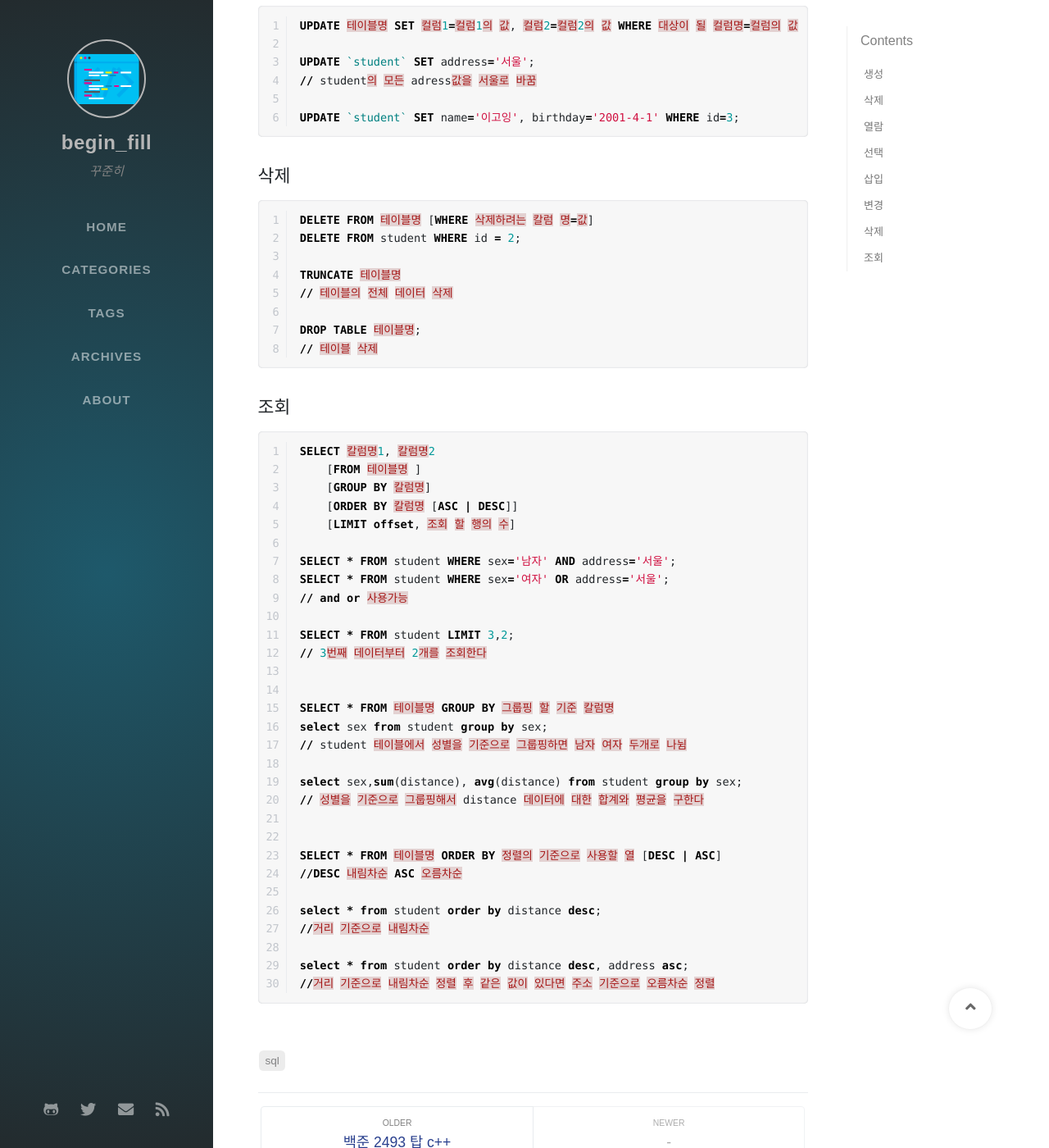
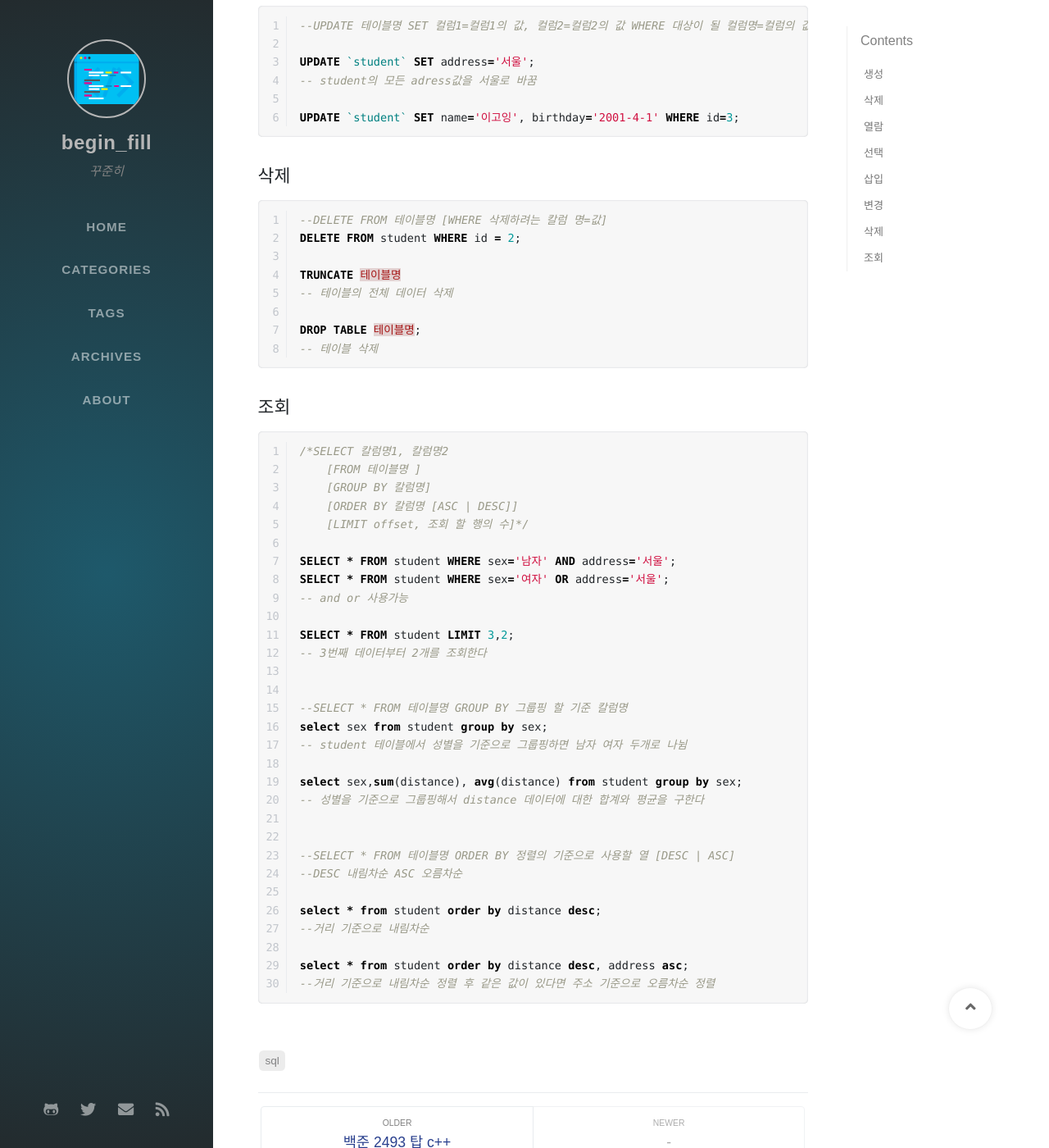
Before and after one commit to ip99202/ip99202.github.io, a Jekyll site: the page built from _posts/2020-03-12-SQL-정리.md, in a window 1280 px wide and 1400 px high, scrolled down 920 px. Shown: the whole window at 82% size. Built offline with Jekyll 4.4.1, drawn with Linux system fonts in a browser that asks for light colours; nearby versions of some CDN libraries; some web fonts are replaced; comment, search, counter and statistics services are not loaded.

````diff
--- a/_posts/2020-03-12-SQL-정리.md
+++ b/_posts/2020-03-12-SQL-정리.md
@@ -36,56 +36,56 @@ INSERT INTO `student` (`id`, `name`, `sex`, `address`, `birthday`) VALUES ('1',
 
 ## 변경
 ```sql
-UPDATE 테이블명 SET 컬럼1=컬럼1의 값, 컬럼2=컬럼2의 값 WHERE 대상이 될 컬럼명=컬럼의 값
+--UPDATE 테이블명 SET 컬럼1=컬럼1의 값, 컬럼2=컬럼2의 값 WHERE 대상이 될 컬럼명=컬럼의 값
 
 UPDATE `student` SET address='서울';
-// student의 모든 adress값을 서울로 바꿈
+-- student의 모든 adress값을 서울로 바꿈
 
 UPDATE `student` SET name='이고잉', birthday='2001-4-1' WHERE id=3;
 ```
 
 ## 삭제
 ```sql
-DELETE FROM 테이블명 [WHERE 삭제하려는 칼럼 명=값]
+--DELETE FROM 테이블명 [WHERE 삭제하려는 칼럼 명=값]
 DELETE FROM student WHERE id = 2;
 
 TRUNCATE 테이블명
-// 테이블의 전체 데이터 삭제
+-- 테이블의 전체 데이터 삭제
 
 DROP TABLE 테이블명;
-// 테이블 삭제
+-- 테이블 삭제
 ```
 
 ## 조회
 ```sql
-SELECT 칼럼명1, 칼럼명2
+/*SELECT 칼럼명1, 칼럼명2
     [FROM 테이블명 ]
     [GROUP BY 칼럼명]
     [ORDER BY 칼럼명 [ASC | DESC]]
-    [LIMIT offset, 조회 할 행의 수]
+    [LIMIT offset, 조회 할 행의 수]*/
 
 SELECT * FROM student WHERE sex='남자' AND address='서울';
 SELECT * FROM student WHERE sex='여자' OR address='서울';
-// and or 사용가능
+-- and or 사용가능
 
 SELECT * FROM student LIMIT 3,2;
-// 3번째 데이터부터 2개를 조회한다
+-- 3번째 데이터부터 2개를 조회한다
 
 
-SELECT * FROM 테이블명 GROUP BY 그룹핑 할 기준 칼럼명
+--SELECT * FROM 테이블명 GROUP BY 그룹핑 할 기준 칼럼명
 select sex from student group by sex;
-// student 테이블에서 성별을 기준으로 그룹핑하면 남자 여자 두개로 나뉨
+-- student 테이블에서 성별을 기준으로 그룹핑하면 남자 여자 두개로 나뉨
 
 select sex,sum(distance), avg(distance) from student group by sex;
-// 성별을 기준으로 그룹핑해서 distance 데이터에 대한 합계와 평균을 구한다
+-- 성별을 기준으로 그룹핑해서 distance 데이터에 대한 합계와 평균을 구한다
 
 
-SELECT * FROM 테이블명 ORDER BY 정렬의 기준으로 사용할 열 [DESC | ASC]
-//DESC 내림차순 ASC 오름차순
+--SELECT * FROM 테이블명 ORDER BY 정렬의 기준으로 사용할 열 [DESC | ASC]
+--DESC 내림차순 ASC 오름차순
 
 select * from student order by distance desc;
-//거리 기준으로 내림차순
+--거리 기준으로 내림차순
 
 select * from student order by distance desc, address asc;
-//거리 기준으로 내림차순 정렬 후 같은 값이 있다면 주소 기준으로 오름차순 정렬
+--거리 기준으로 내림차순 정렬 후 같은 값이 있다면 주소 기준으로 오름차순 정렬
 ```
````
